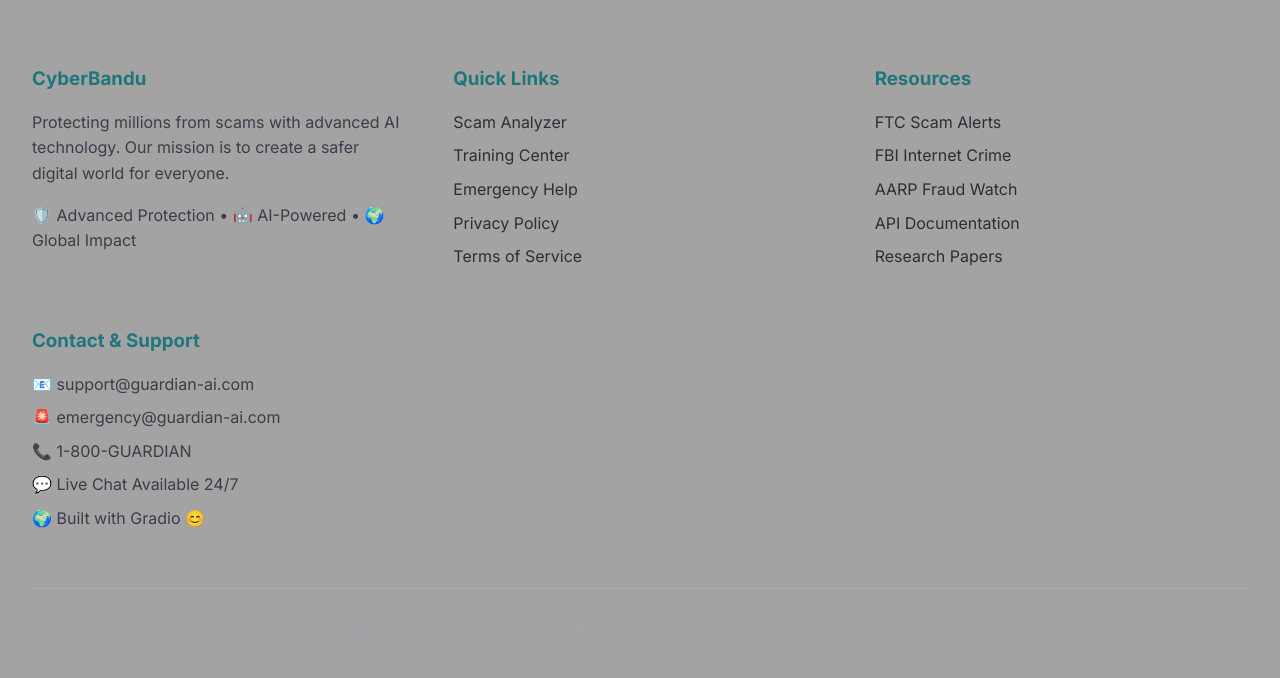
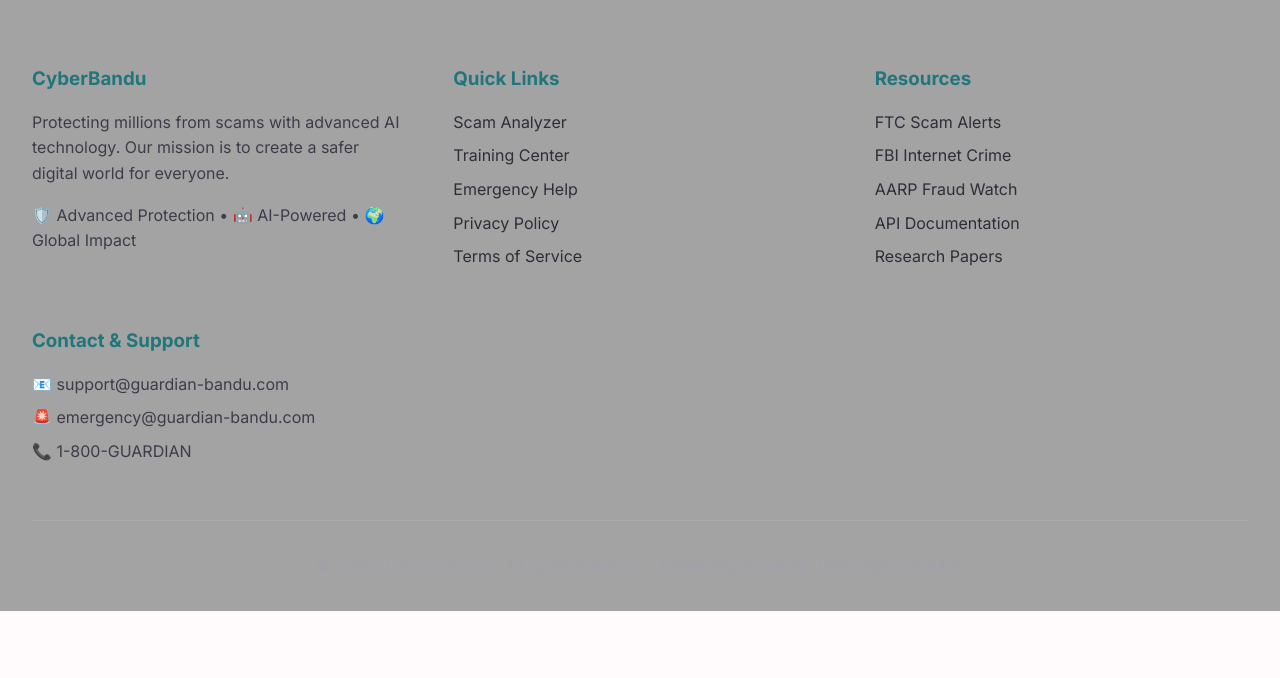
Before and after one commit to Suhen02/CyberSaathi, a Django app: page / in a window 1280 px wide. Shown: the part 2506-3184 px from the top of the page. After the commit the page ends 3117 px from the top, so only its background shows below. Run offline with Django 5.2, Linux system fonts and the light colour scheme.

Commit message:
Adding base file

```diff
--- a/app/templates/base.html
+++ b/app/templates/base.html
@@ -111,17 +111,16 @@
                 <div class="footer-section">
                     <h3>Contact & Support</h3>
                     <ul>
-                        <li>📧 support@guardian-ai.com</li>
-                        <li>🚨 emergency@guardian-ai.com</li>
+                        <li>📧 support@guardian-bandu.com</li>
+                        <li>🚨 emergency@guardian-bandu.com</li>
                         <li>📞 1-800-GUARDIAN</li>
-                        <li>💬 Live Chat Available 24/7</li>
-                        <li>🌍 Built with Gradio 😊</li>
+
                     </ul>
                 </div>
             </div>
 
             <div class="footer-bottom">
-                <p>&copy; 2025 Guardian AI. All rights reserved. | Protecting humanity from digital threats.</p>
+                <p>&copy; 2025 GuardianBandu. All rights reserved. | Protecting humanity from digital threats.</p>
             </div>
         </div>
     </footer>
```
